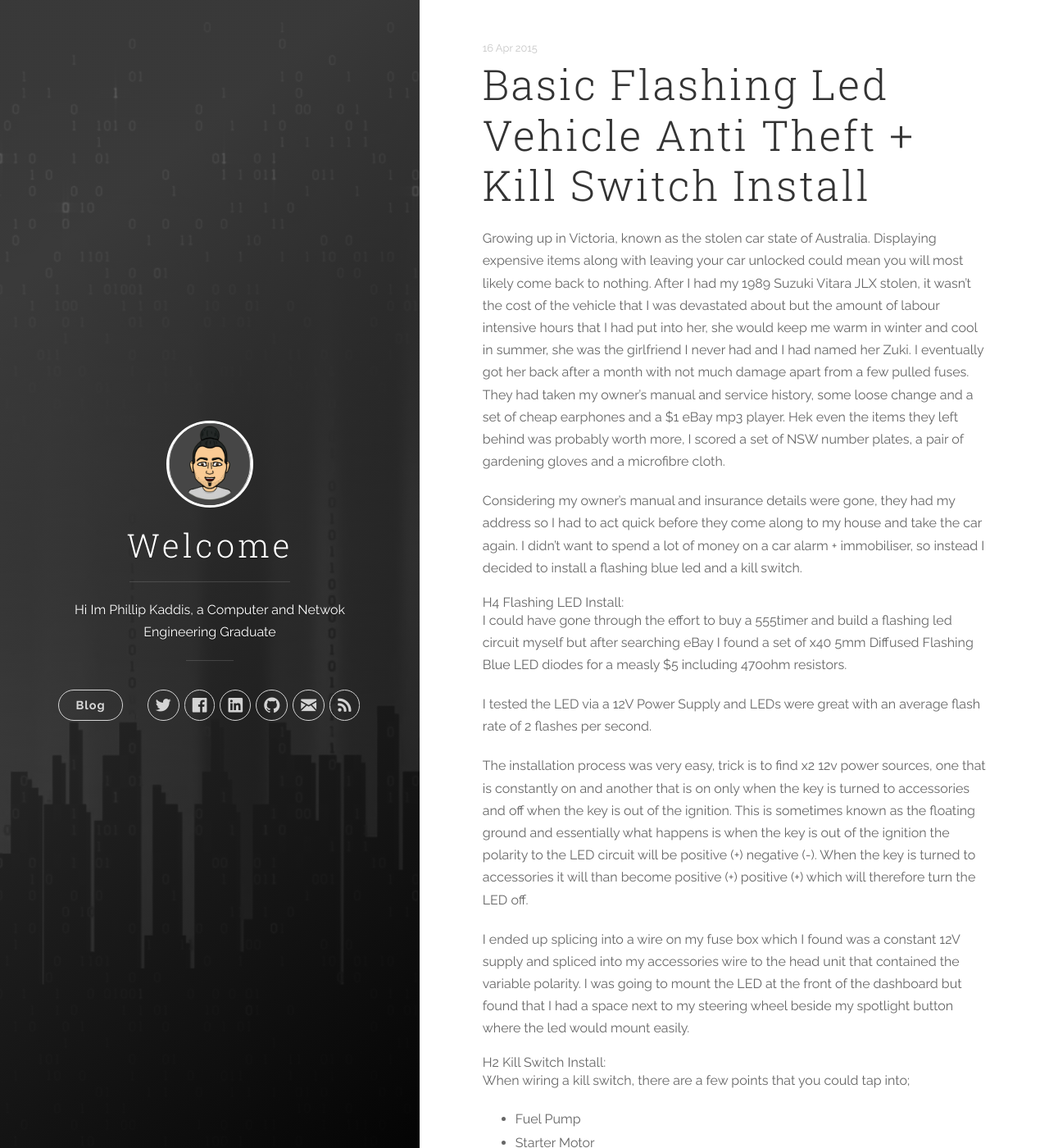
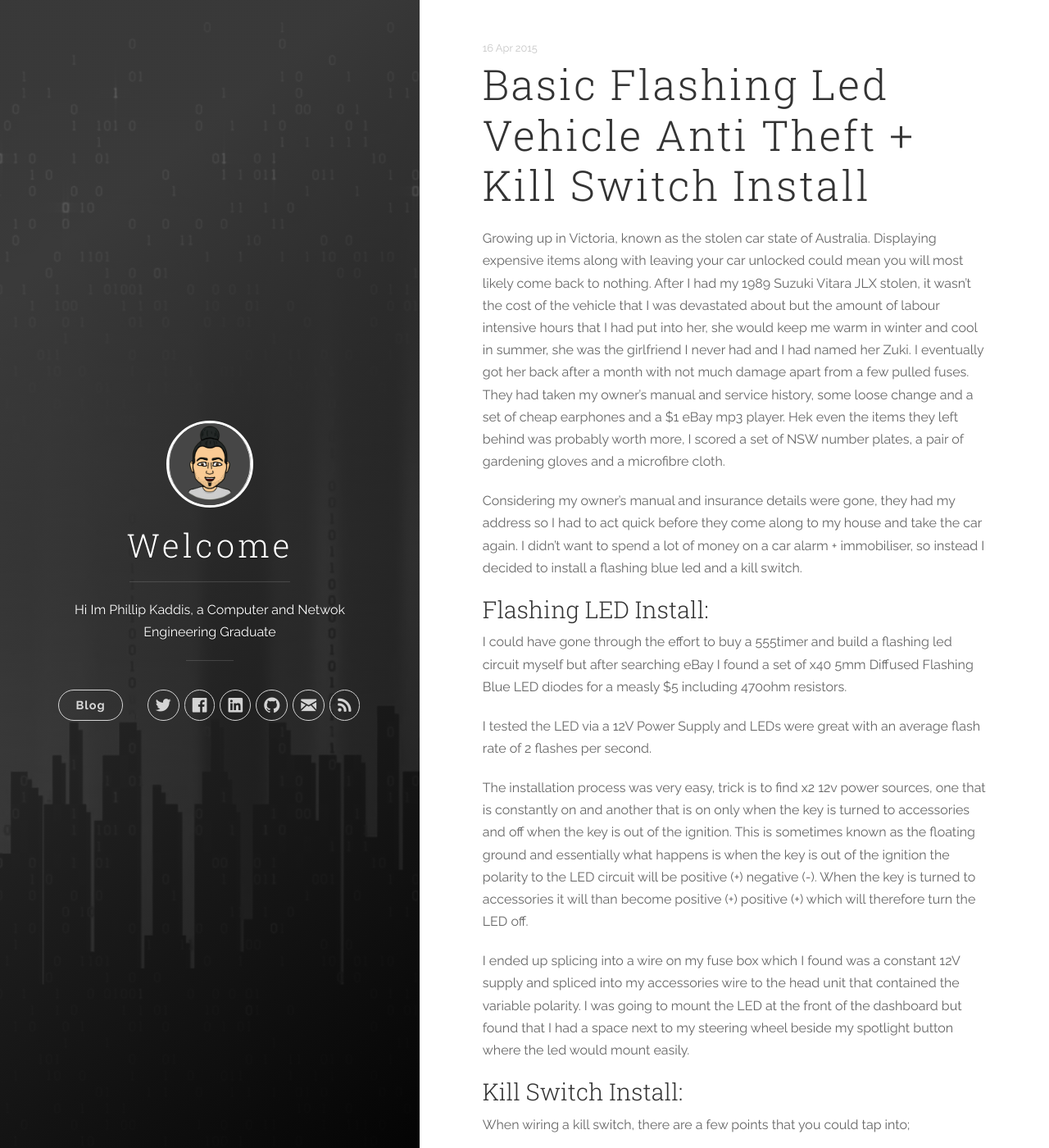
Before and after one commit to pkaddis/pkaddis.github.io, a Jekyll site: the page built from _posts/2015-04-16-Basic-Flashing-LED-Vehicle-Anti-theft-+-Kill-Switch-Install.markdown, in a window 1280 px wide and 1400 px high. Shown: the whole window at 82% size. Built offline with Jekyll 4.4.1, drawn with Linux system fonts in a browser that asks for light colours; nearby versions of some CDN libraries.

```diff
--- a/_posts/2015-04-16-Basic-Flashing-LED-Vehicle-Anti-theft-+-Kill-Switch-Install.markdown
+++ b/_posts/2015-04-16-Basic-Flashing-LED-Vehicle-Anti-theft-+-Kill-Switch-Install.markdown
@@ -2,7 +2,7 @@ Growing up in Victoria, known as the stolen car state of Australia. Displaying e
 
 Considering my owner’s manual and insurance details were gone, they had my address so I had to act quick before they come along to my house and take the car again. I didn’t want to spend a lot of money on a car alarm + immobiliser, so instead I decided to install a flashing blue led and a kill switch.
 
-###### H4 Flashing LED Install:
+### Flashing LED Install:
 
 I could have gone through the effort to buy a 555timer and build a flashing led circuit myself but after searching eBay I found a set of x40 5mm Diffused Flashing Blue LED diodes for a measly $5 including 470ohm resistors.
 
@@ -12,7 +12,7 @@ The installation process was very easy, trick is to find x2 12v power sources, o
 
 I ended up splicing into a wire on my fuse box which I found was a constant 12V supply and spliced into my accessories wire to the head unit that contained the variable polarity. I was going to mount the LED at the front of the dashboard but found that I had a space next to my steering wheel beside my spotlight button where the led would mount easily.
 
-###### H2 Kill Switch Install:
+### Kill Switch Install:
 
 When wiring a kill switch, there are a few points that you could tap into;
 
```
